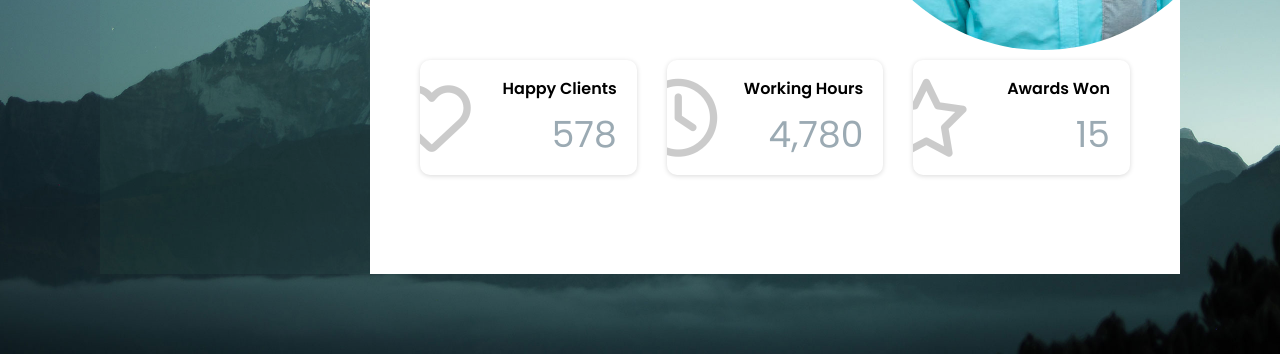
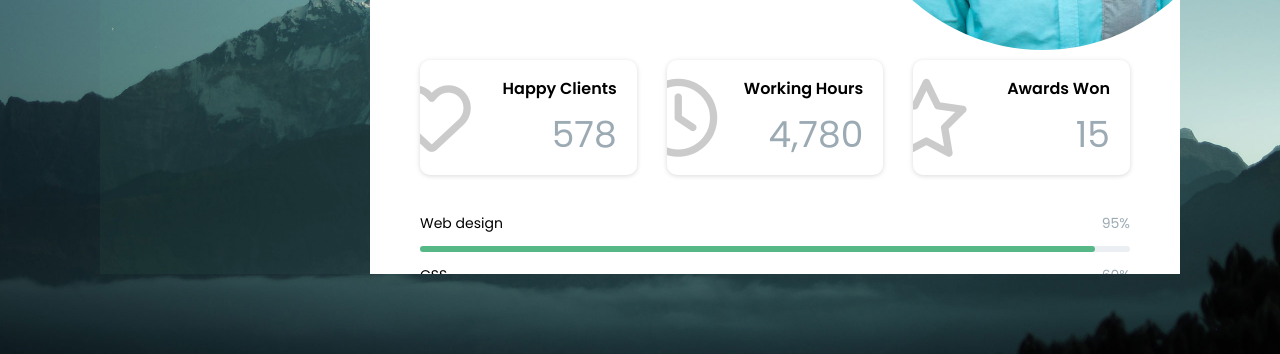
Before and after one commit to HorridCharlie/CV, a plain HTML site: page index.html in a window 1280 px wide. Shown: the part 446-800 px from the top of the page. Drawn offline with Linux system fonts and the light colour scheme.

Commit message:
added percntage bars

```diff
--- a/assets/sass/_variables.scss
+++ b/assets/sass/_variables.scss
@@ -9,3 +9,5 @@ $personInfoAboutMe: #9baab3;
 $primaryColor:#000000;
 $secondaryColor: #555;
 $statsNumberColor: #9baab3;
+$progressBarBgColor:#ebeef2;
+$progressBarColor:#56b887;
--- a/assets/sass/sections/_aboutMe.scss
+++ b/assets/sass/sections/_aboutMe.scss
@@ -41,7 +41,7 @@
 
     .stats {
         display: flex;
-        margin: 0 -15px;
+        margin: 0 -15px 40px -15px;
 
         .stat-item {
             width: calc(100%/3);
@@ -81,3 +81,41 @@
         }
     }
 }
+
+.design-skills {
+    .skill {
+        margin: 0 0 15px 0;
+
+        .skill-top {
+            display: flex;
+            justify-content: space-between;
+            align-items: center;
+            margin: 0 0 15px 0;
+
+            .name {
+                color: $primaryColor;
+                font-size: 14px;
+            }
+
+            .percent {
+                color: $statsNumberColor;
+                font-size: 14px;
+            }
+        }
+
+        .skill-bottom {
+            .progress {
+                height: 6px;
+                border-radius: 4px;
+                background-color: $progressBarBgColor;
+
+                .bar {
+                    display: block;
+                    height: 100%;
+                    background-color: $progressBarColor;
+                    border-radius: 4px;
+                }
+            }
+        }
+    }
+}
--- a/index.html
+++ b/index.html
@@ -85,7 +85,36 @@
                             </div>
                         </div>
                     </div>
+
+                    <div class="design-skills">
+                        <div class="skill">
+                            <div class="skill-top">
+                                <span class="name">Web design</span>
+                                <span class="percent">95%</span>
+                            </div>
+                            <div class="skill-bottom">
+                                <div class="progress">
+                                    <span class="bar" style="width: 95%"></span>
+
+                                </div>
+                            </div>
+                        </div>
+                        <div class="skill">
+                            <div class="skill-top">
+                                <span class="name">CSS</span>
+                                <span class="percent">60%</span>
+                            </div>
+                            <div class="skill-bottom">
+                                <div class="progress">
+                                    <span class="bar" style="width: 60%"></span>
+
+                                </div>
+                            </div>
+                        </div>
+                    </div>
                 </div>
+
+
             </section>
         </div>
     </main>
```
Also changed, not shown: assets/css/main.css.
